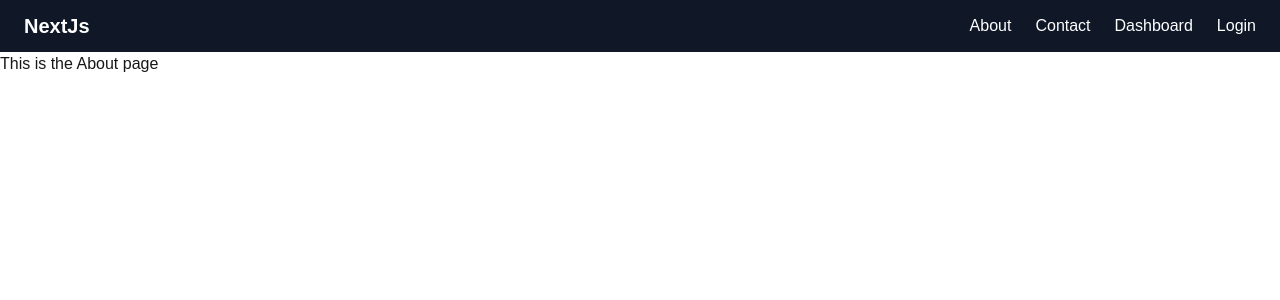
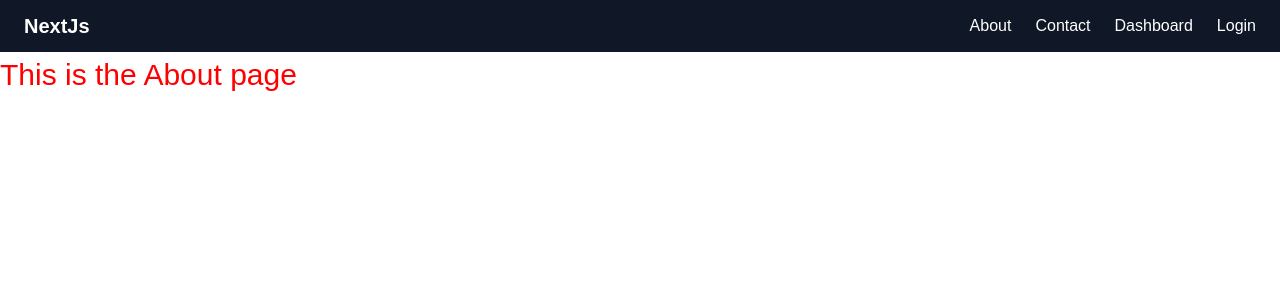
Before and after one commit to mahdihasan333/nextjs-journey, a Next.js app: page /about in a window 1280 px wide. Shown: the top 300 px of the page. Built offline with nearby package versions, Linux system fonts and the light colour scheme.

Commit message:
Explore built-in CSS module support

```diff
--- /dev/null
+++ b/src/app/(commonLayout)/about/About.module.css
@@ -0,0 +1,4 @@
+.text_style{
+    color: red;
+    font-size: 30px;
+}
--- a/src/app/(commonLayout)/about/page.tsx
+++ b/src/app/(commonLayout)/about/page.tsx
@@ -1,7 +1,9 @@
+import styles from './About.module.css'
+
 export default function AboutPage(){
     return (
         <div>
-            <h1>This is the About page</h1>
+            <h1 className={styles.text_style}>This is the About page</h1>
         </div>
     )
 }
--- /dev/null
+++ b/src/app/(commonLayout)/contact/Contact.module.css
@@ -0,0 +1,4 @@
+.text_style{
+    color: green;
+    font-size: 40px;
+}
--- a/src/app/(commonLayout)/contact/page.tsx
+++ b/src/app/(commonLayout)/contact/page.tsx
@@ -1,7 +1,9 @@
+import styles from './Contact.module.css'
+
 export default function ContactPage(){
     return (
         <div>
-            <h1>This is the Contact page</h1>
+            <h1 className={styles.text_style}>This is the Contact page</h1>
         </div>
     )
 }
```
Also changed, not shown: src/app/(commonLayout)/template.tsx (renamed from src/app/(commonLayout)/layout.tsx).
